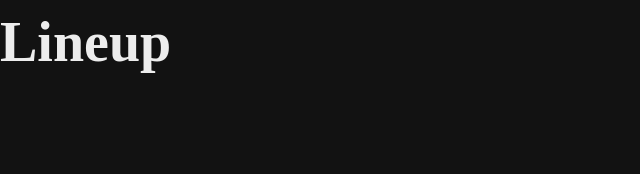
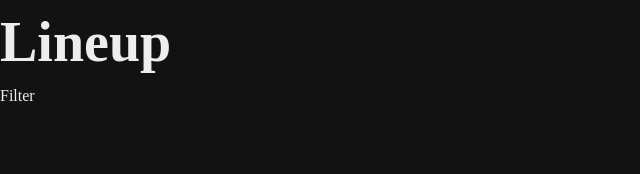
Before and after one commit to espi0001/t15-exam-project-forbedringer, a Next.js app: page /lineup in a window 1280 px wide. Shown: the top 174 px of the page, without its empty margins (0-640 px from the left). Built offline with nearby package versions, Linux system fonts and the light colour scheme; a web font is replaced by a local one.

Commit message:
page med lineup uden indhold

```diff
--- a/src/app/lineup/page.jsx
+++ b/src/app/lineup/page.jsx
@@ -2,6 +2,12 @@ const Page = () => {
   return (
     <div>
       <h1>Lineup</h1>
+
+      <article>
+        <p>Filter</p>
+      </article>
+
+      <article></article>
     </div>
   );
 };
```
